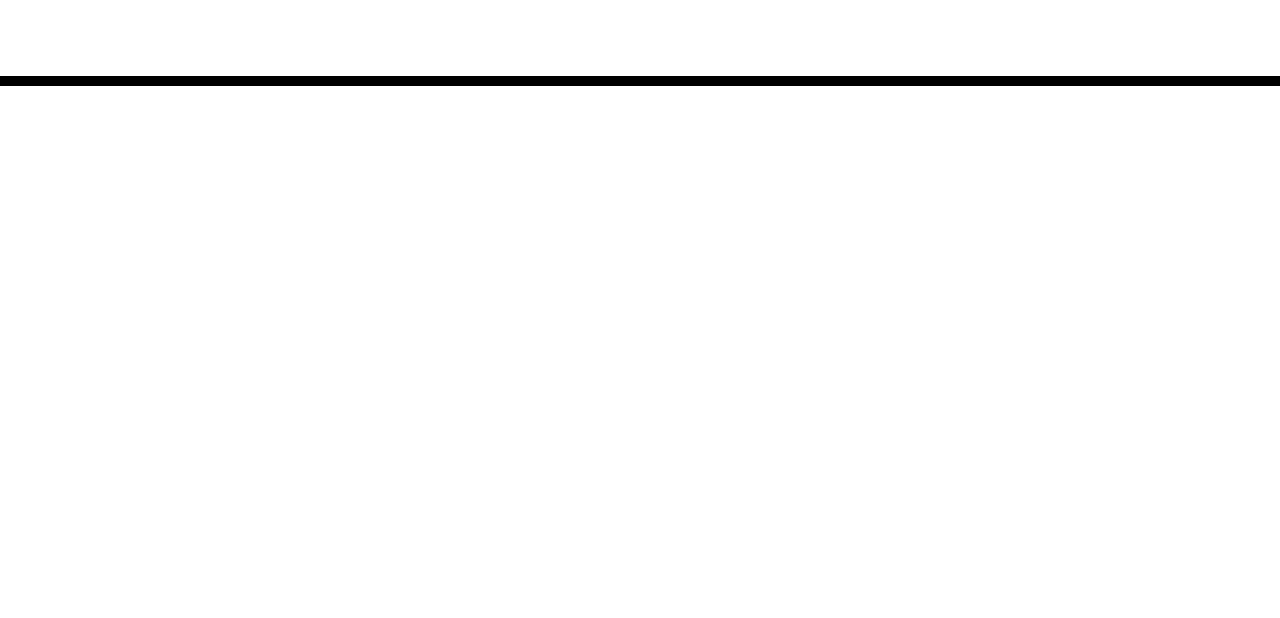
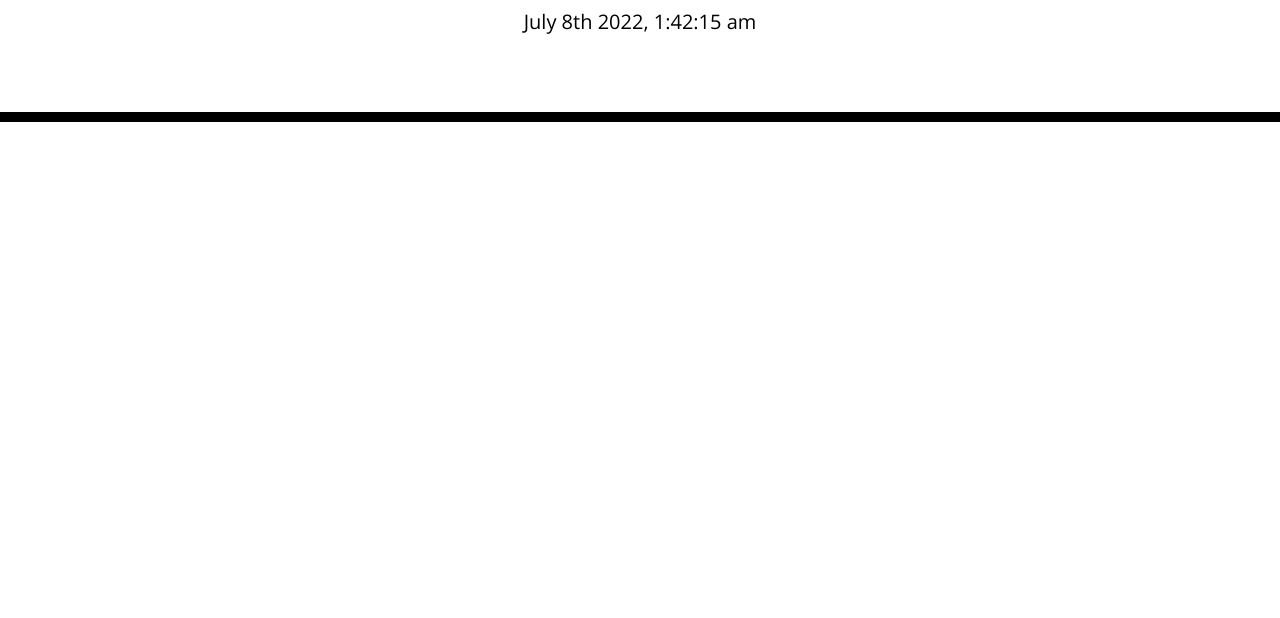
Before and after one commit to GoCharlesYes/Work-Day-Scheduler-API, a plain HTML site: page index.html in a window 1280 px wide. Shown: the part 182-800 px from the top of the page. Drawn offline with nearby package versions, Linux system fonts and the light colour scheme; files that its build step writes are made by us from their sources.

Commit message:
added moment.js

```diff
--- /dev/null
+++ b/assets/js/script.js
@@ -0,0 +1,13 @@
+// Creating function for time on webpage
+function mainTime() {
+    let clockNow = moment();
+
+    // Using jQuery and moment.js to call #currentday id and add text and format it into appropriate format
+    $("#currentDay").text(clockNow.format('MMMM Do YYYY, h:mm:ss a'));
+
+    // setting interval so time updates live every 1000ms/1sec
+
+}
+
+mainTime();
+setInterval(mainTime(), 1000);
--- a/index.html
+++ b/index.html
@@ -18,7 +18,7 @@
       href="https://fonts.googleapis.com/css?family=Open+Sans&display=swap"
       rel="stylesheet"
     />
-    <link rel="stylesheet" href="style.css" />
+    <link rel="stylesheet" href="./assets/css/style.css" />
     <title>Work Day Scheduler</title>
   </head>
 
@@ -34,5 +34,6 @@
 
     <script src="https://cdnjs.cloudflare.com/ajax/libs/jquery/3.2.1/jquery.min.js"></script>
     <script src="https://cdnjs.cloudflare.com/ajax/libs/moment.js/2.24.0/moment.min.js"></script>
+    <script src="./assets/js/script.js"></script>
   </body>
 </html>
```
